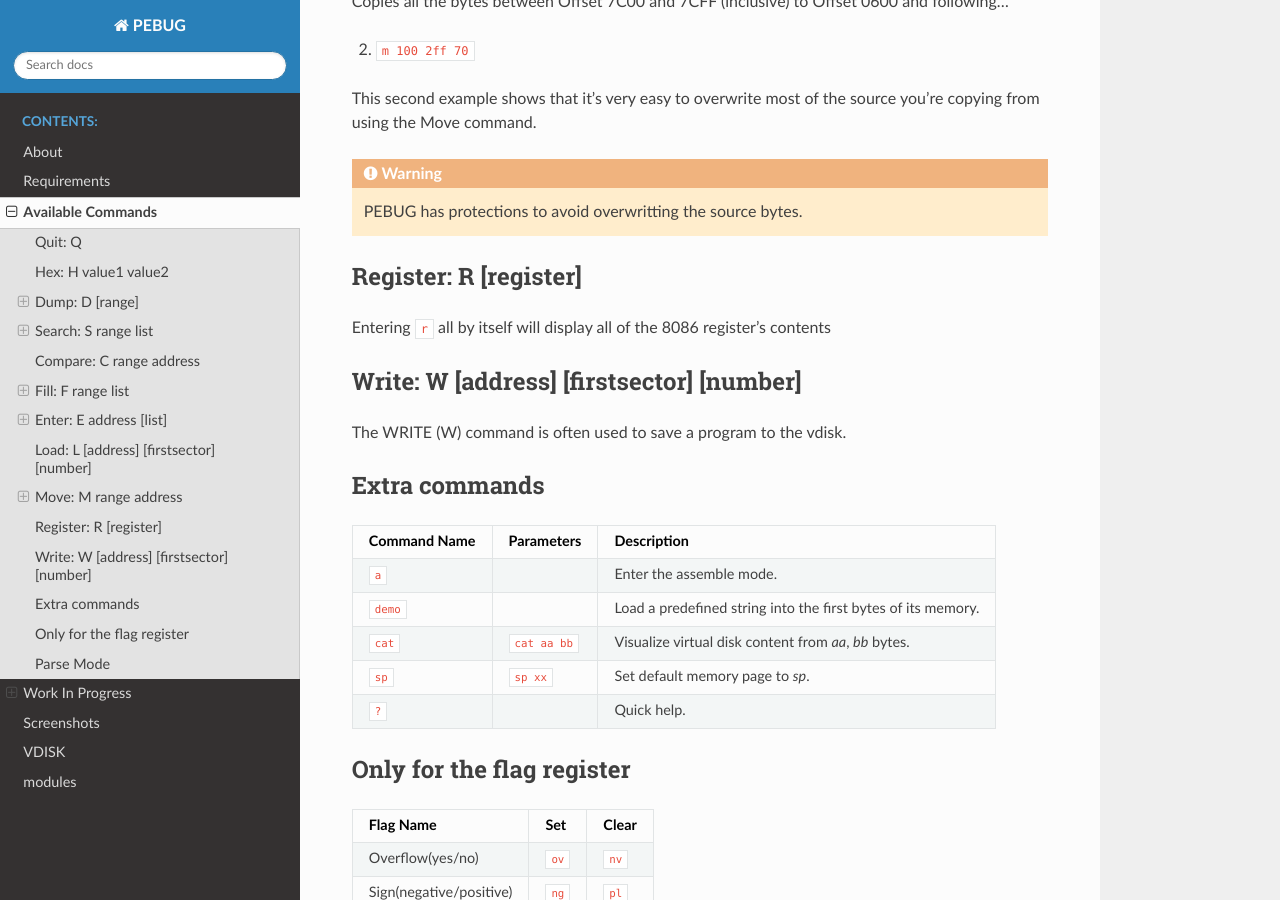
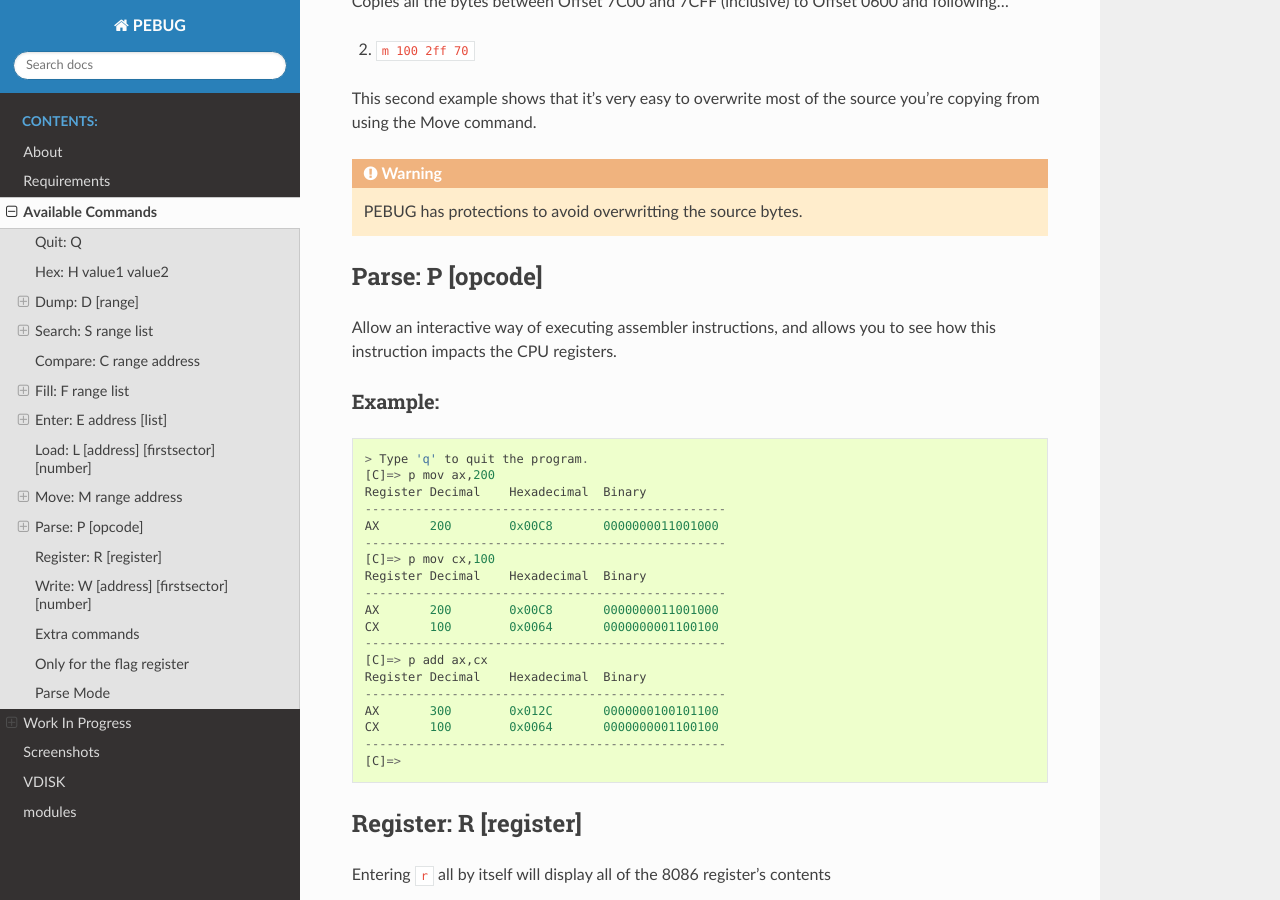
Before and after one commit to pabloniklas/pebug, a Sphinx documentation site: the page built from docs/source/commands.md, in a window 1280 px wide and 900 px high, scrolled down 2947 px. Built offline with Sphinx 7.4.7 and the Read the Docs theme 3.1.0, drawn with Linux system fonts in a browser that asks for light colours.

Commit message:
Updating Docs

````diff
--- a/docs/source/commands.md
+++ b/docs/source/commands.md
@@ -137,6 +137,35 @@
 PEBUG has protections to avoid overwritting the source bytes.
 :::
 
+## Parse: P [opcode]
+
+Allow an interactive way of executing assembler instructions, and allows you to see how this instruction impacts the CPU registers.
+
+### Example:
+
+```
+> Type 'q' to quit the program.
+[C]=> p mov ax,200
+Register Decimal    Hexadecimal  Binary
+--------------------------------------------------
+AX       200        0x00C8       0000000011001000
+--------------------------------------------------
+[C]=> p mov cx,100
+Register Decimal    Hexadecimal  Binary
+--------------------------------------------------
+AX       200        0x00C8       0000000011001000
+CX       100        0x0064       0000000001100100
+--------------------------------------------------
+[C]=> p add ax,cx
+Register Decimal    Hexadecimal  Binary
+--------------------------------------------------
+AX       300        0x012C       0000000100101100
+CX       100        0x0064       0000000001100100
+--------------------------------------------------
+[C]=>
+```
+
+
 ## Register: R [register]
 
 Entering ```r``` all by itself will display all of the 8086 register's contents
````
